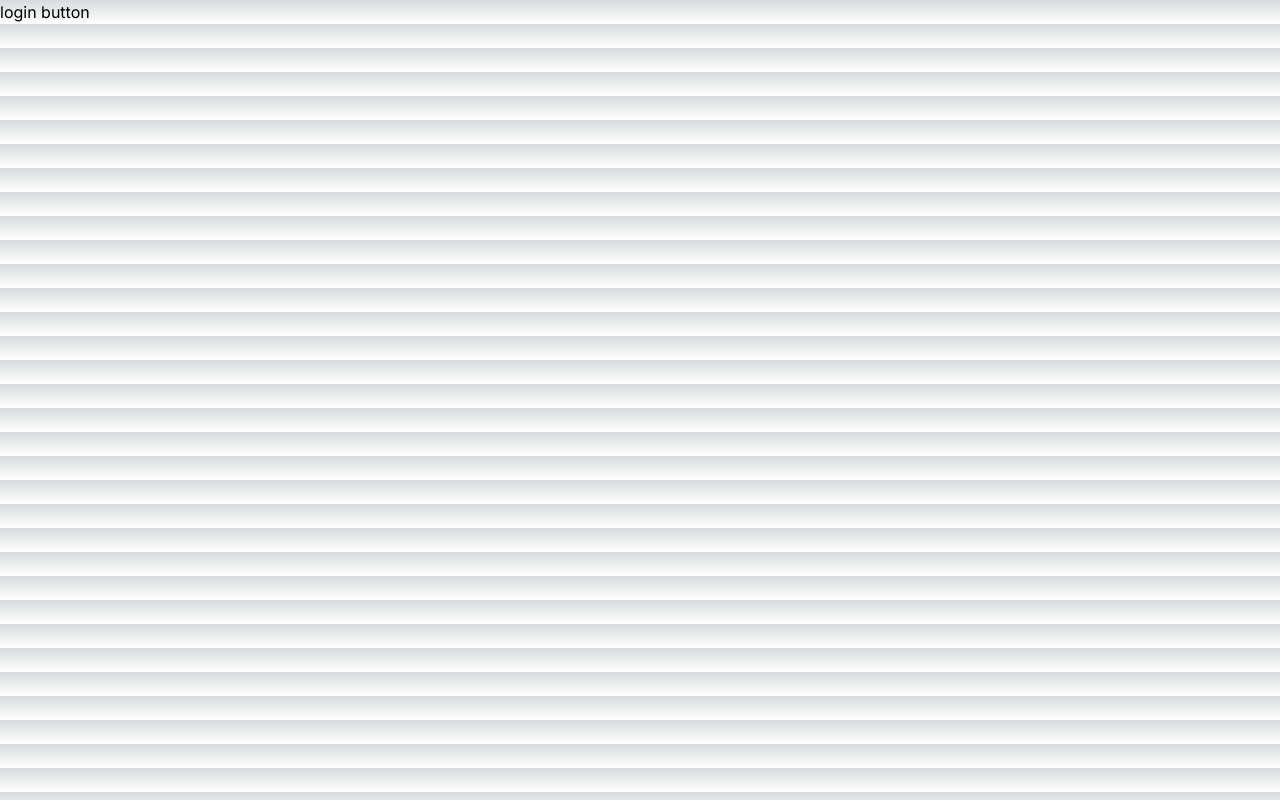
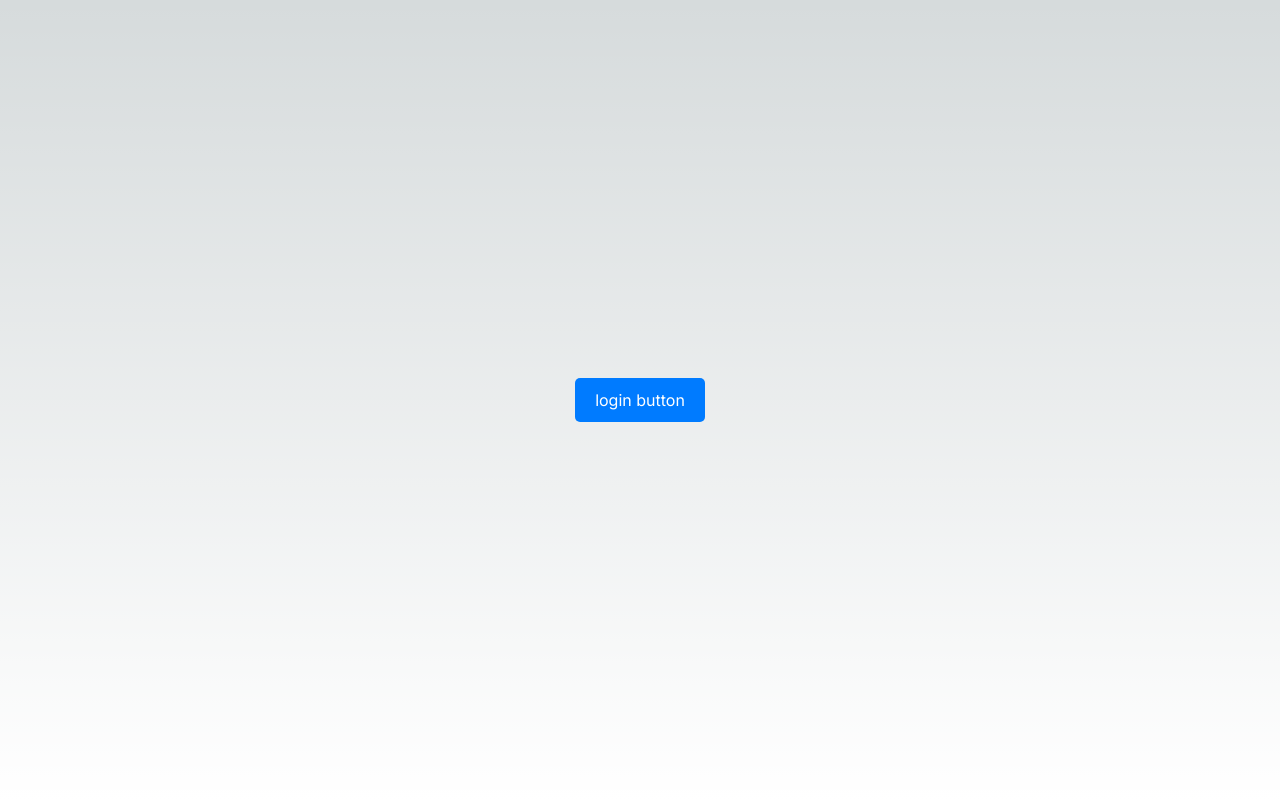
Before and after one commit to kyeonkim/transcendence, a Next.js app in the folder front/: page / in a window 1280 px wide. Built offline with nearby package versions, Linux system fonts and the light colour scheme.

Commit message:
Fix: #1 CORS

```diff
--- a/front/src/components/Loginpage.tsx
+++ b/front/src/components/Loginpage.tsx
@@ -3,19 +3,39 @@
 import axios from 'axios';
 
 function handleLogin() {
-	axios.get('http://10.13.9.4:3000/hello')
+	axios.get('http://10.13.9.4:3000/42login')
 		.then(function (response) {
 			console.log(response.data);
 		})
 		.catch(function (error) {
-			console.log(error.response.data);
+			console.log(error);
 		})
 }
 
 export const Login = () => {
 	return (
-		<div>
-			<button onClick={handleLogin}>login button</button>
+		<div
+			style={{
+				display: 'flex',
+				justifyContent: 'center',
+				alignItems: 'center',
+				height: '100vh',
+			}}
+		>
+			<button
+				onClick={handleLogin}
+				style={{
+					padding: '10px 20px',
+					fontSize: '16px',
+					borderRadius: '5px',
+					backgroundColor: '#007BFF',
+					color: 'white',
+					border: 'none',
+					cursor: 'pointer',
+				}}
+			>
+			login button
+			</button>
 		</div>
 	);
 };
```
Also changed, not shown: front/src/app/page.tsx (line endings or trailing spaces).
